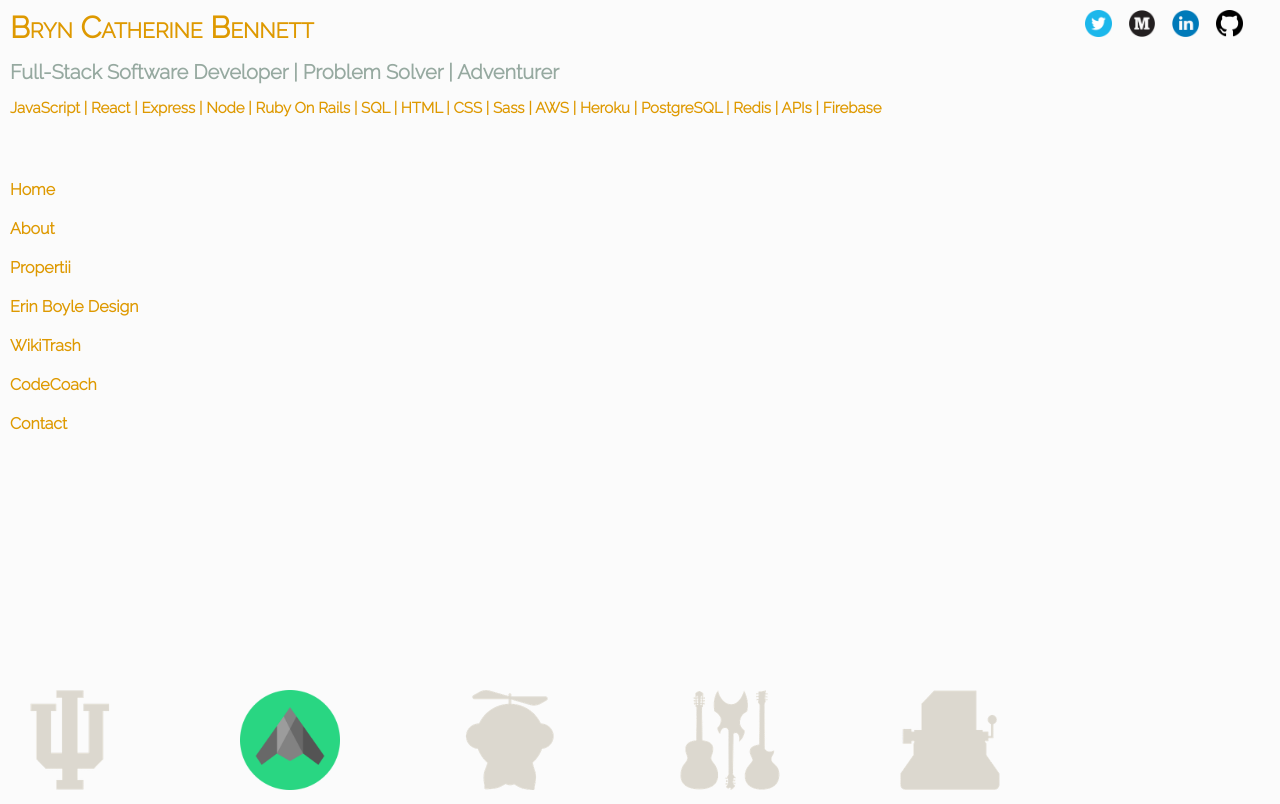
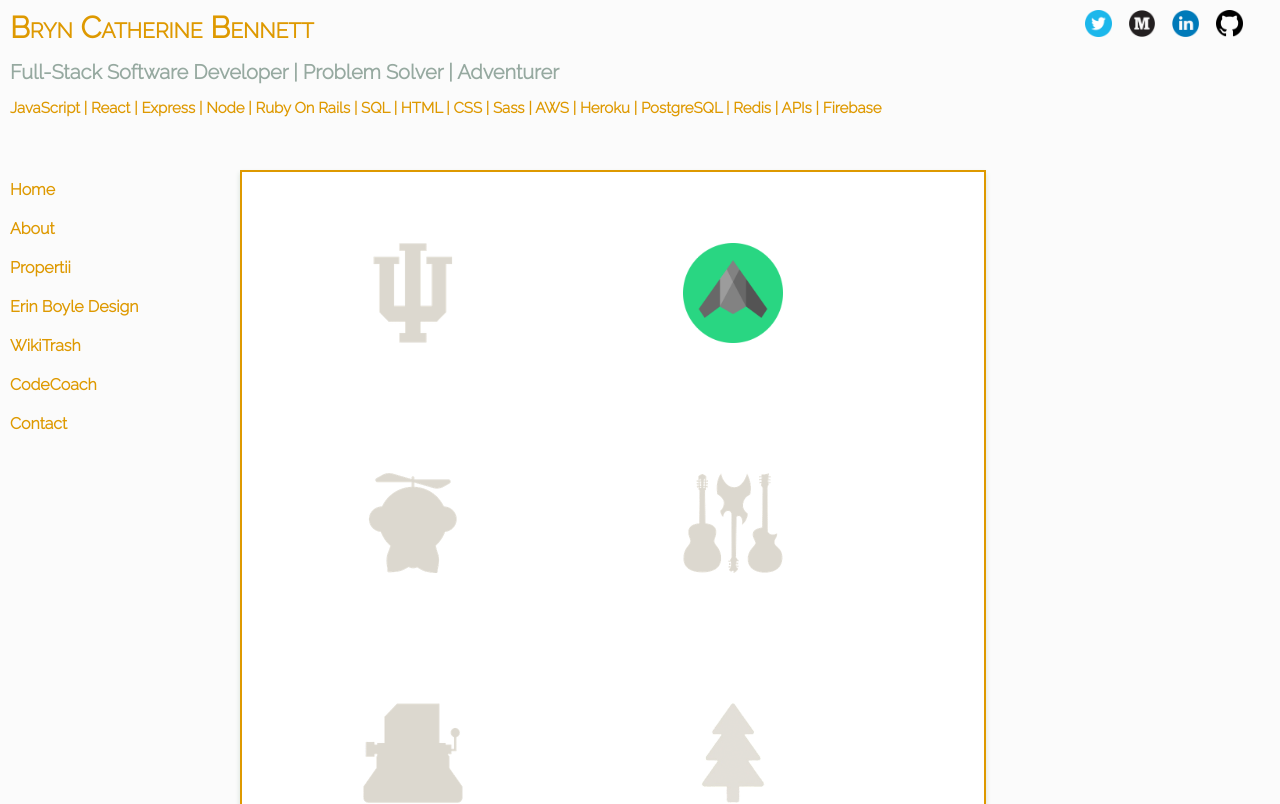
Before and after one commit to bbennett7/portfolio, a React (Create React App) app: page / in a window 1280 px wide. Shown: the top 804 px of the page. Built offline with nearby package versions, Linux system fonts and the light colour scheme.

Commit message:
home page styling

```diff
--- a/src/pages/Home/Home.js
+++ b/src/pages/Home/Home.js
@@ -1,4 +1,5 @@
 import React, { Component } from 'react';
+import styles from './Home.module.scss';
 import HomeIcon from '../../components/HomeIcon/HomeIcon';
 import IUGrey from '../../assets/grey/iu-grey.png';
 import IUColor from '../../assets/color/iu-color.png';
@@ -21,7 +22,7 @@
 export default class Home extends Component {
   render() {
     return (
-      <div className="Home">
+      <div className={styles.container}>
         <HomeIcon
           greyFile={IUGrey}
           colorFile={IUColor}
--- a/src/pages/Home/Home.module.scss
+++ b/src/pages/Home/Home.module.scss
@@ -0,0 +1,14 @@
+@import '../../styles/variables';
+
+.container {
+  width: 50%;
+  min-width: 500px;
+  height: auto;
+  background: white;
+  border: 2px solid $yellow;
+  box-shadow: 0px 3px 5px $lightGreen;
+  padding: 4%;
+  justify-content: space-around;
+  height: auto;
+  flex-wrap: wrap;
+}
```
